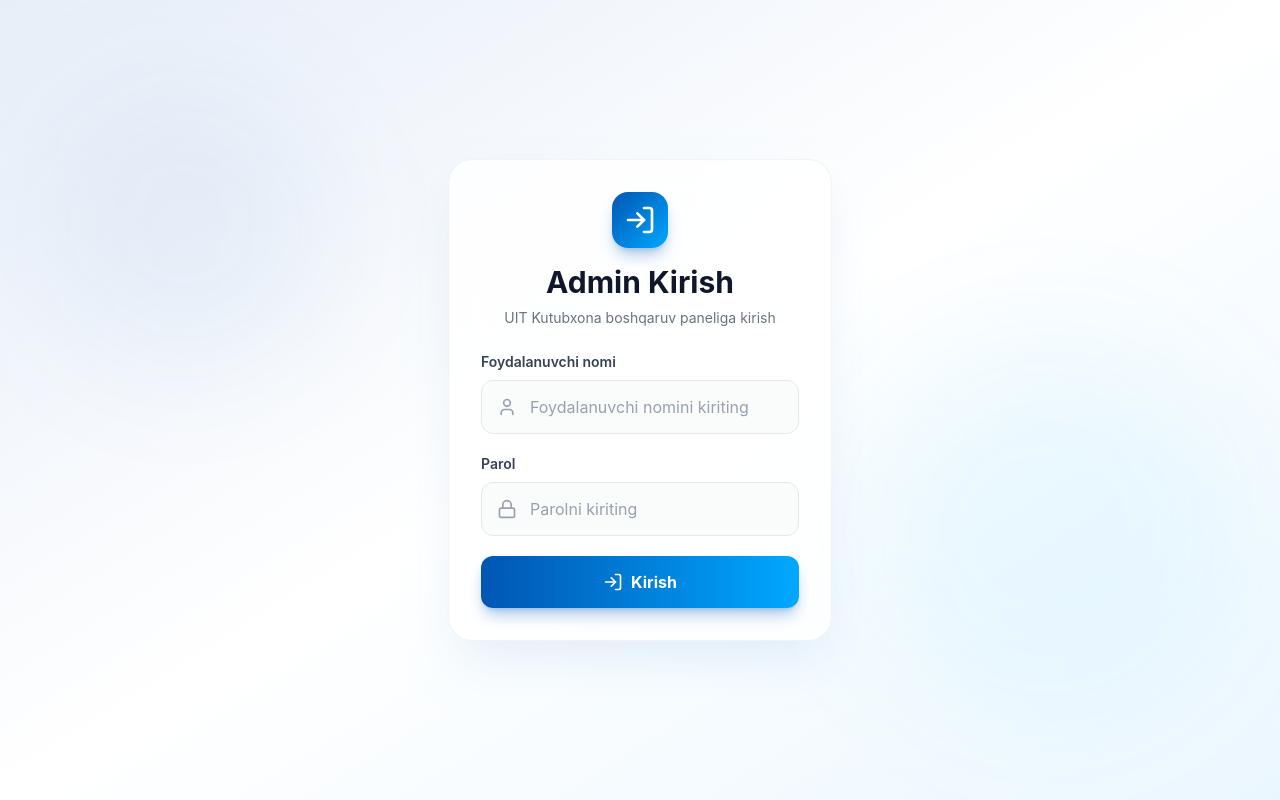
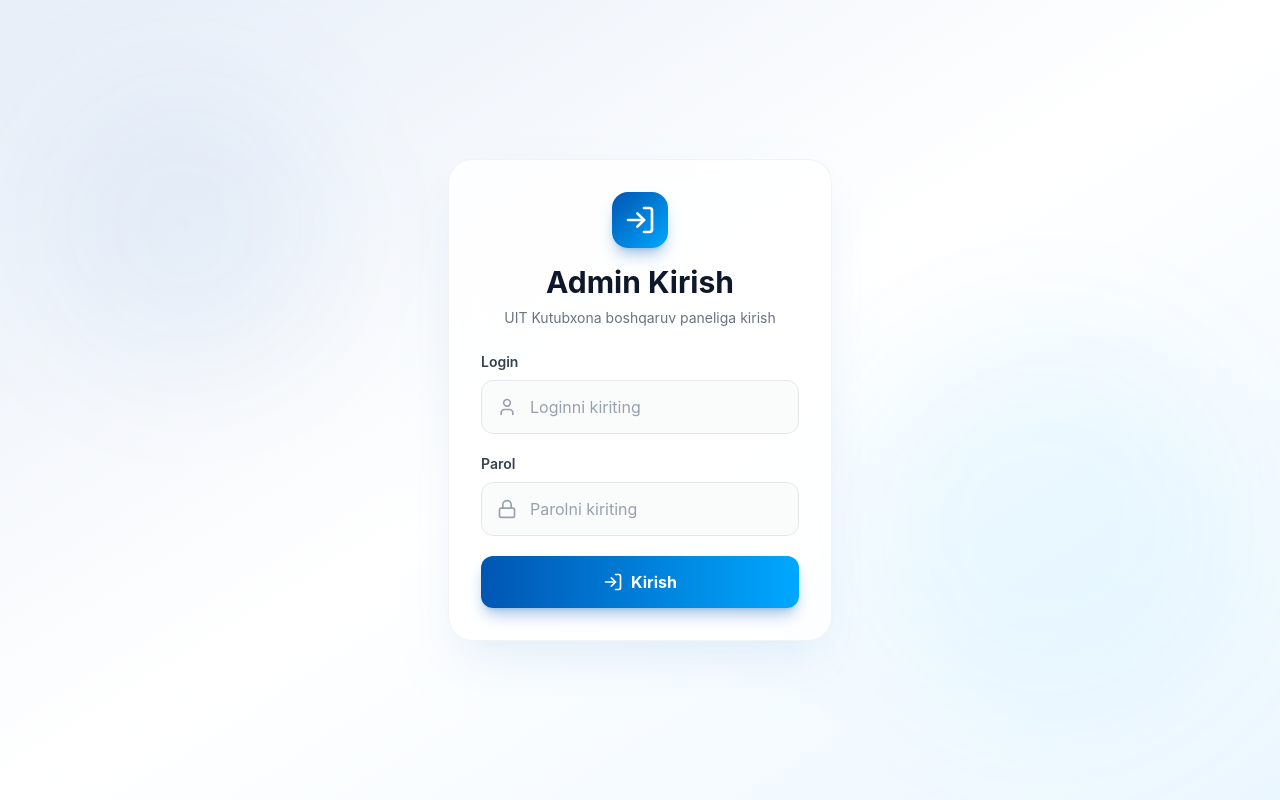
Before and after one commit to Ilhomjon565/kutubxona-uit, a Next.js app: page /admin in a window 1280 px wide. Built offline with nearby package versions, Linux system fonts and the light colour scheme; no server answers.

Commit message:
ksjdbfkgj:

```diff
--- a/app/admin/page.tsx
+++ b/app/admin/page.tsx
@@ -19,7 +19,7 @@ export default function AdminLogin() {
             document.head.removeChild(metaRobots);
         };
     }, []);
-    const [username, setUsername] = useState('');
+    const [login, setLogin] = useState('');
     const [password, setPassword] = useState('');
     const [error, setError] = useState('');
     const [loading, setLoading] = useState(false);
@@ -33,12 +33,12 @@ export default function AdminLogin() {
         try {
             const apiUrl = process.env.NEXT_PUBLIC_API_URL || 'https://api.kutubxona.uit.uz/api';
             const loginData = {
-                username,
+                login,
                 password,
             };
 
-            console.log('Sending login request to:', `${apiUrl}/auth/login`);
-            console.log('Login data:', { username, password: '***' });
+            console.log('Sending admin login request to:', `${apiUrl}/auth/login`);
+            console.log('Login data:', { login, password: '***' });
 
             const { data } = await axios.post(
                 `${apiUrl}/auth/login`,
@@ -120,16 +120,16 @@ export default function AdminLogin() {
                             transition={{ delay: 0.2 }}
                         >
                             <label className="block text-sm font-semibold text-gray-700 mb-2">
-                                Foydalanuvchi nomi
+                                Login
                             </label>
                             <div className="relative">
                                 <User className="absolute left-4 top-1/2 transform -translate-y-1/2 h-5 w-5 text-gray-400" />
                                 <input
                                     type="text"
-                                    value={username}
-                                    onChange={(e) => setUsername(e.target.value)}
+                                    value={login}
+                                    onChange={(e) => setLogin(e.target.value)}
                                     className="w-full pl-12 pr-4 py-3.5 bg-gray-50/80 border border-gray-200 rounded-xl focus:outline-none focus:ring-2 focus:ring-[#0056b3]/20 focus:border-[#0056b3] text-gray-900 transition-all placeholder-gray-400"
-                                    placeholder="Foydalanuvchi nomini kiriting"
+                                    placeholder="Loginni kiriting"
                                     required
                                     disabled={loading}
                                 />
```
